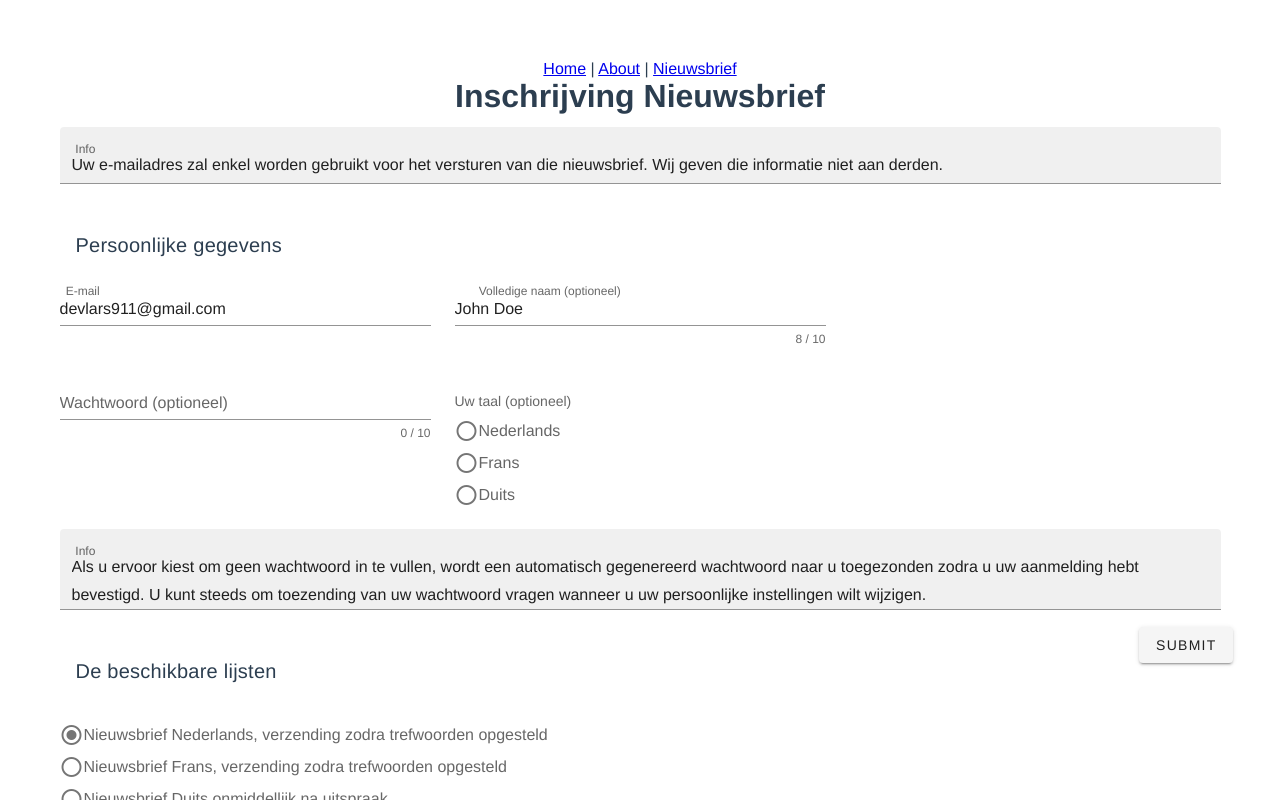
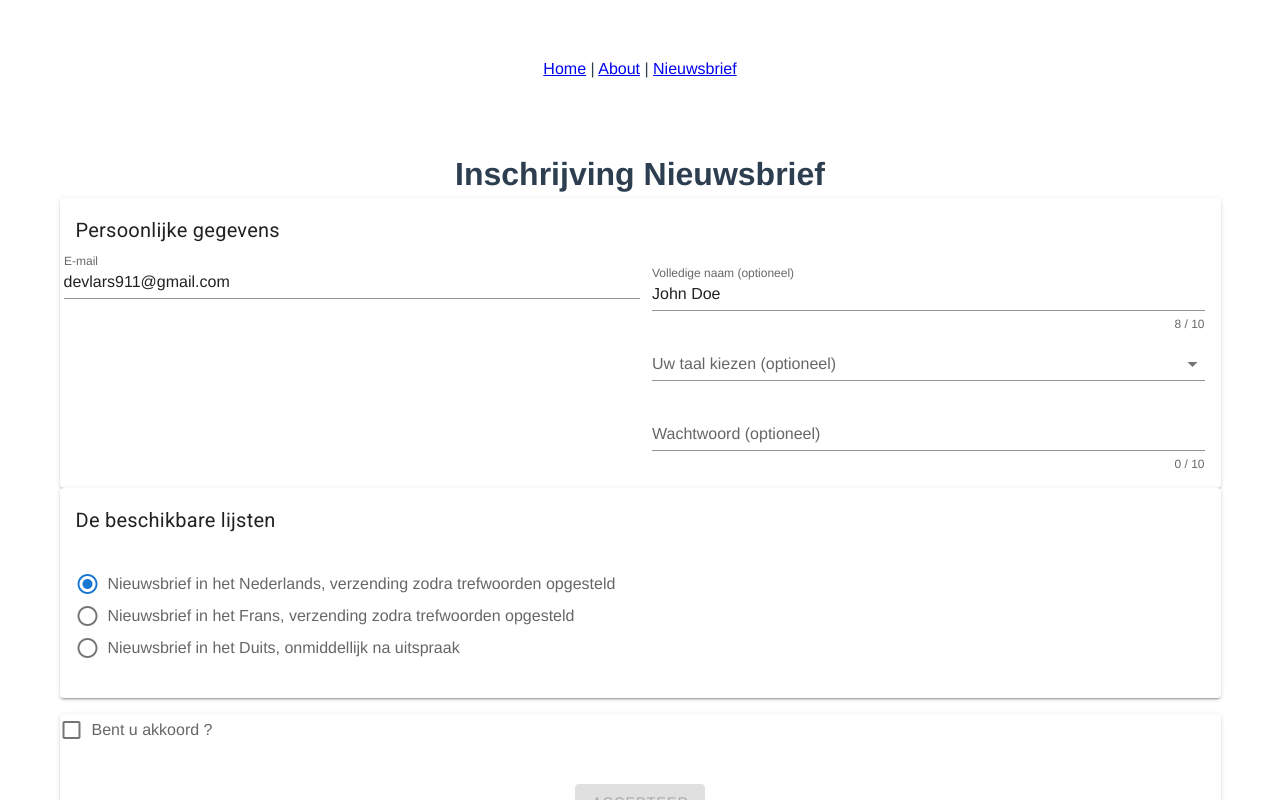
Before and after one commit to Larscode-io/rw01, a Vue app: page /#/moi in a window 1280 px wide. Shown: the top 800 px of the page. Built offline with nearby package versions, Linux system fonts and the light colour scheme.

Commit message:
nu met v-card georganiseerd.

```diff
--- a/src/views/moi.vue
+++ b/src/views/moi.vue
@@ -1,45 +1,54 @@
 <template>
 <div class="moi">
+	<v-app>
+		<v-container>
 			<h1>Inschrijving Nieuwsbrief</h1>
-  <v-form method="post" @submit.prevent v-model="valid">
-    <v-container>
-      <v-textarea v-model="bio" auto-grow filled color="deep-purple" label="Info" rows="1"></v-textarea>
+			<!-- <v-textarea v-model="bio" auto-grow filled color="deep-purple" label="Info" rows="1"></v-textarea> -->
+			<v-form ref="form" v-model="valid" :lazy-validation="lazy">
+				<v-card>
 					<v-card-title class="title font-weight-regular">Persoonlijke gegevens</v-card-title>
+					<v-card-text>
 						<v-row>
-        <v-col cols="12" md="4">
-          <v-text-field v-model="email" :rules="emailRules" label="E-mail" required></v-text-field>
+							<v-col>
+								<v-row>
+									<v-text-field v-model="email" :rules="emailRules" label="E-mail" :hint=bio required></v-text-field>
+								</v-row>
 							</v-col>
-        <v-col cols="12" md="4">
+							<v-col>
 								<v-text-field v-model="fullname" :rules="nameRules" :counter="10" label="Volledige naam (optioneel)"></v-text-field>
+								<v-select v-model="SELECTtaal" :hint="`${SELECTtaal}`" :items="BEtaal" item-text="taal" item-value="abbr" label="Uw taal kiezen (optioneel)"></v-select>
+								<v-tooltip bottom>
+									<template v-slot:activator="{ on }">
+										<v-text-field v-model="wachtw" :rules="nameRules" :counter="10" label="Wachtwoord (optioneel)" :hint=ww></v-text-field>
+									</template>
+									<span>{{ ww }}</span>
+								</v-tooltip>
+								<!-- <v-textarea v-model="ww" auto-grow filled color="deep-purple" label="Info" rows="1"></v-textarea> -->
 							</v-col>
 						</v-row>
-      <v-row>
-        <v-col cols="12" md="4">
-          <v-text-field v-model="wachtw" :rules="nameRules" :counter="10" label="Wachtwoord (optioneel)"></v-text-field>
-        </v-col>
-        <v-col cols="12" md="4">
-          <v-radio-group v-model="taal" label="Uw taal (optioneel)" :mandatory="false">
-            <v-radio label="Nederlands" value="nl"></v-radio>
-            <v-radio label="Frans" value="fr"></v-radio>
-            <v-radio label="Duits" value="de"></v-radio>
+					</v-card-text>
+				</v-card>
+
+				<v-card>
+					<v-card-title class="title font-weight-regular">De beschikbare lijsten</v-card-title>
+					<v-card-text>
+						<v-radio-group v-model="lijsten" :mandatory="true">
+							<v-radio label="Nieuwsbrief in het Nederlands, verzending zodra trefwoorden opgesteld" value="NL"></v-radio>
+							<v-radio label="Nieuwsbrief in het Frans, verzending zodra trefwoorden opgesteld" value="FR"></v-radio>
+							<v-radio label="Nieuwsbrief in het Duits, onmiddellijk na uitspraak" value="DE"></v-radio>
 						</v-radio-group>
-        </v-col>
-      </v-row>
-      <v-textarea v-model="ww" auto-grow filled color="deep-purple" label="Info" rows="1"></v-textarea>
-      <v-row>
-        <v-col>
-          <v-card-title class="title font-weight-regular">De beschikbare lijsten</v-card-title>
-          <v-radio-group v-model="lijsten" :mandatory="true">
-            <v-radio label="Nieuwsbrief Nederlands, verzending zodra trefwoorden opgesteld" value="NL"></v-radio>
-            <v-radio label="Nieuwsbrief Frans, verzending zodra trefwoorden opgesteld" value="FR"></v-radio>
-            <v-radio label="Nieuwsbrief Duits onmiddellijk na uitspraak" value="DE"></v-radio>
-          </v-radio-group>
-        </v-col>
-        <v-btn class="my-5" @click="submit" :disabled="!valid">submit</v-btn>
-      </v-row >
+					</v-card-text>
+				</v-card>
+				<v-card>
+						<v-checkbox v-model="checkbox" :rules="[v => !!v || 'U dient akkoord aan te vinken om verder te gaan!']" label="Bent u akkoord ?" required></v-checkbox>
+						<v-btn :disabled="!valid" class="my-5" @click="submit">Accepteer</v-btn>
 						<v-textarea v-model="slot" auto-grow filled color="deep-purple" label="Info" rows="1"></v-textarea>
+				</v-card>
+				<v-card>
+				</v-card>
+			</v-form>
 		</v-container>
-  </v-form>
+	</v-app>
 </div>
 </template>
 
@@ -82,9 +91,25 @@ export default {
 	},
 	data: () => ({
 		bio: 'Uw e-mailadres zal enkel worden gebruikt voor het versturen van die nieuwsbrief. Wij geven die informatie niet aan derden.',
-    slot: 'Later zal het steeds mogelijk zijn u uit te schrijven via de link die in elke nieuwsbrief wordt medegedeeld.\nDoor op de onderstaande button te klikken, stemt u ermee in de nieuwsbrief onder de bovenbedoelde voorwaarden te ontvangen.',
+		slot: 'Later zal het steeds mogelijk zijn u uit te schrijven via de link die in elke nieuwsbrief wordt medegedeeld.\nDoor op de \'Accepteer\' te klikken, stemt u ermee in de nieuwsbrief onder de bovenbedoelde voorwaarden te ontvangen.',
 		ww: 'Als u ervoor kiest om geen wachtwoord in te vullen, wordt een automatisch gegenereerd wachtwoord naar u toegezonden zodra u uw aanmelding hebt bevestigd. U kunt steeds om toezending van uw wachtwoord vragen wanneer u uw persoonlijke instellingen wilt wijzigen.',
+		SELECTtaal: {
 			taal: '',
+			abbr: ''
+		},
+		BEtaal: [{
+				taal: 'Nederlands',
+				abbr: 'nl'
+			},
+			{
+				taal: 'Frans',
+				abbr: 'fr'
+			},
+			{
+				taal: 'Duits',
+				abbr: 'de'
+			},
+		],
 		lijsten: 'NL',
 		wachtw: '',
 		checknl: false,
@@ -104,3 +129,5 @@ export default {
 	})
 }
 </script>
+							<!-- <v-switch v-model="valid" class="ma-4" label="Valid" readonly></v-switch>
+					<v-switch v-model="lazy" class="ma-4" label="Lazy"></v-switch> -->
```
Also changed, not shown: src/views/xxx.vue (added, +19 -0 lines). Lines whose indentation alone changed are shown as unchanged.
